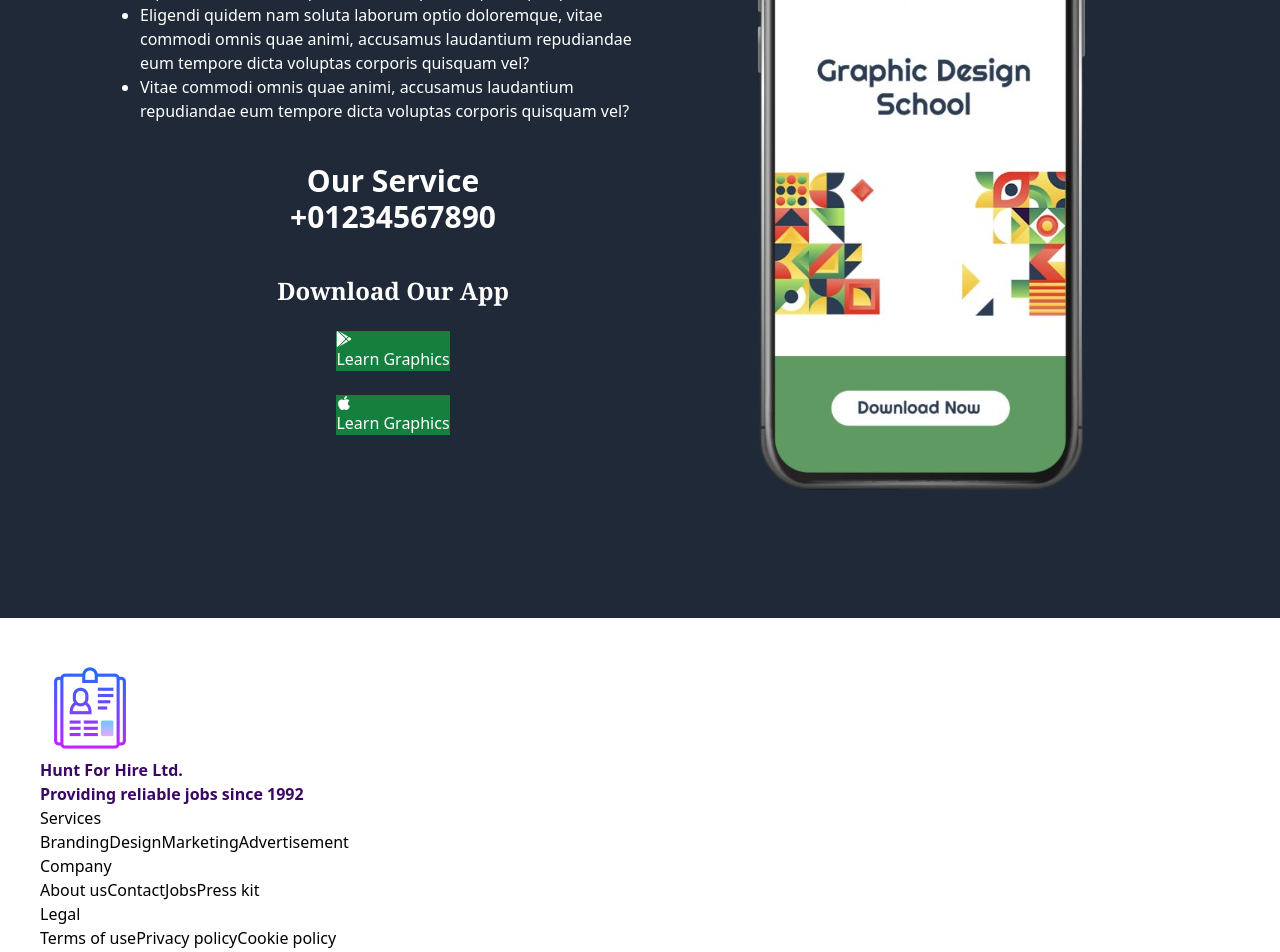
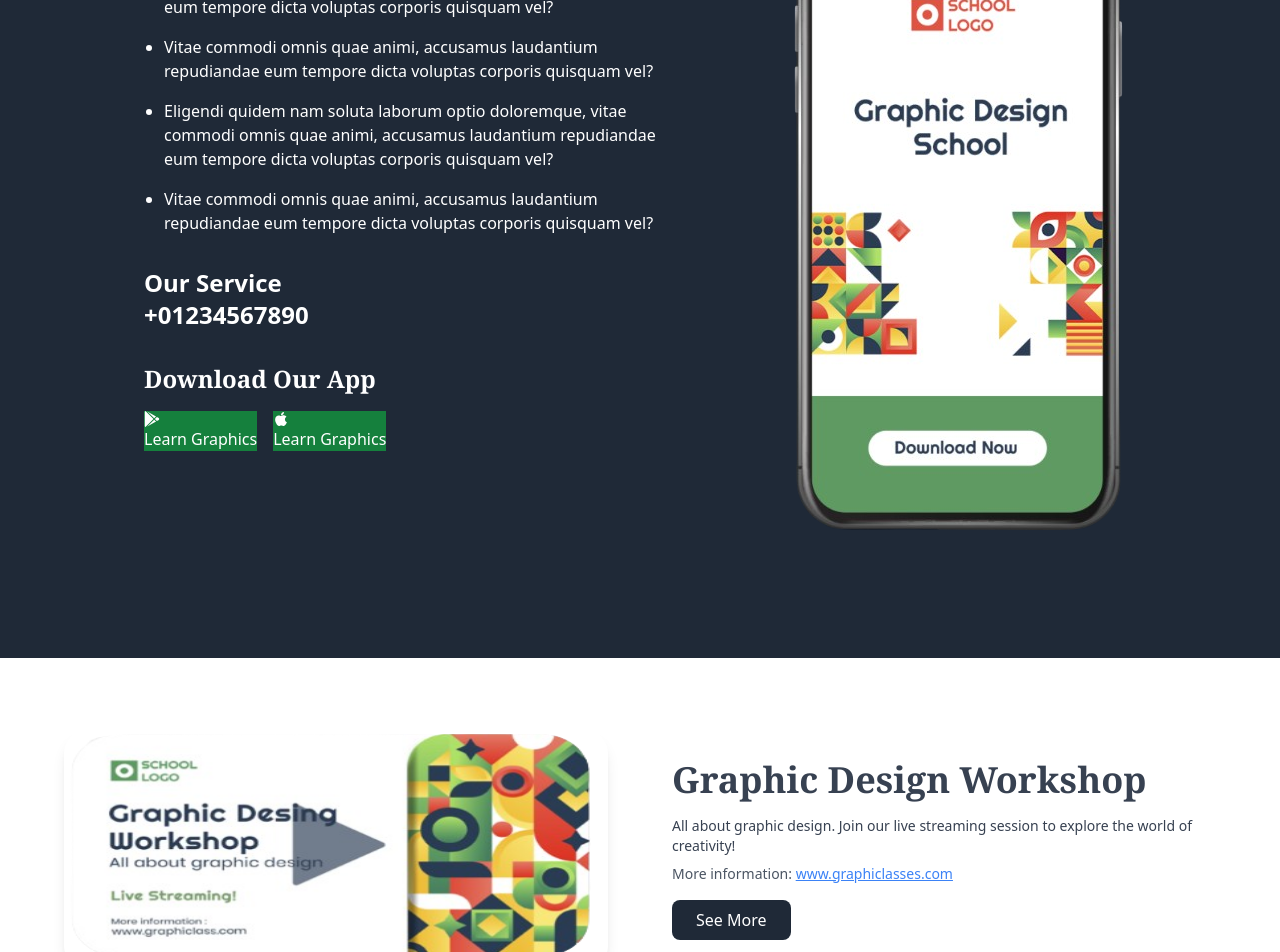
Before and after one commit to zannatin-tazri/Graphic-design-school-client, a React (Vite) app: page / in a window 1280 px wide. Shown: the part 3020-3972 px from the top of the page. Built offline with nearby package versions, Linux system fonts and the light colour scheme; no server answers.

Commit message:
Creativity section added

```diff
--- /dev/null
+++ b/src/pages/Home/Creativity.jsx
@@ -0,0 +1,28 @@
+import React from 'react';
+import videoimg from '../../assets/07.PNG';
+
+const Creativity = () => {
+    return (
+        <div className="flex flex-row gap-16 mx-auto px-16 h-96 items-center ">
+            <div className="w-1/2">
+                <a href="https://youtu.be/GQS7wPujL2k?si=wuSxVuDfktZwX9J3">
+                <img className="h-60 w-full rounded-3xl shadow-lg" src={videoimg} alt="Graphic Design Workshop" /></a>
+            </div>
+            <div className="w-1/2 text-gray-700">
+                <h2 className="text-4xl font-serif font-bold mb-4">Graphic Design Workshop</h2>
+                <p className="text-wrap text-sm">
+                    All about graphic design. Join our live streaming session to explore the world of creativity!
+                </p>
+                <p className="text-wrap text-sm text-gray-600 mt-2">
+                    More information: <a href="http://www.graphiclasses.com" className="text-blue-500 underline">www.graphiclasses.com</a>
+                </p>
+                <a href="https://youtu.be/GQS7wPujL2k?si=wuSxVuDfktZwX9J3"><button className="btn bg-gray-800 text-white px-6 py-2 mt-4 rounded-lg hover:bg-gray-900">
+                    See More
+                </button></a>
+
+            </div>
+        </div>
+    );
+};
+
+export default Creativity;
--- a/src/pages/Home/Home.jsx
+++ b/src/pages/Home/Home.jsx
@@ -4,6 +4,7 @@ import StudyGraphicDesign from './StudyGraphicDesign';
 import WorkGallery from './WorkGallery';
 import AboutUs from './AboutUs';
 import OnlineEducation from './OnlineEducation';
+import Creativity from './Creativity';
 
 
 const Home = () => {
@@ -14,6 +15,7 @@ const Home = () => {
            <WorkGallery></WorkGallery>
            <StudyGraphicDesign></StudyGraphicDesign>
            <OnlineEducation></OnlineEducation>
+           <Creativity></Creativity>
         </div>
     );
 };
--- a/src/pages/Home/OnlineEducation.jsx
+++ b/src/pages/Home/OnlineEducation.jsx
@@ -1,43 +1,49 @@
 import { FaGooglePlay } from "react-icons/fa";
 import { FaApple } from "react-icons/fa";
-
-import phoneimg from '../../assets/06.PNG'
+import phoneimg from '../../assets/06.PNG';
 
 const OnlineEducation = () => {
   return (
-        <div className='bg-gray-800  h-full p-32 text-white' >
-            <h1 className='text-6xl font-serif font-bold'>Online Education</h1>
+    <div className="bg-gray-800 text-white px-6 py-16 md:px-16 md:py-32">
+      <h1 className="text-4xl sm:text-5xl md:text-6xl font-serif font-bold text-center mb-10">
+        Online Education
+      </h1>
 
-            <div className='ps-3 flex gap-8 items-center'>
-            <div className='text-center w-1/2'>
-               <ul className='text-start'>
-                <li className='list-disc text-wrap'>Eligendi quidem nam soluta laborum optio doloremque, vitae commodi omnis quae animi, accusamus laudantium repudiandae eum tempore dicta voluptas corporis quisquam vel?</li>
-                <li className='list-disc text-wrap'>Vitae commodi omnis quae animi, accusamus laudantium repudiandae eum tempore dicta voluptas corporis quisquam vel?</li>
-                <li className='list-disc text-wrap'>Eligendi quidem nam soluta laborum optio doloremque, vitae commodi omnis quae animi, accusamus laudantium repudiandae eum tempore dicta voluptas corporis quisquam vel?</li>
-                <li className='list-disc text-wrap'>Vitae commodi omnis quae animi, accusamus laudantium repudiandae eum tempore dicta voluptas corporis quisquam vel?</li>
+      <div className="lg:ps-20 ps-0 flex flex-col-reverse lg:flex-row gap-8 items-center">
+        <div className="w-full lg:w-1/2 text-center lg:text-left">
+          <ul className="list-disc pl-5 space-y-4 text-sm sm:text-base text-left">
+            <li>Eligendi quidem nam soluta laborum optio doloremque, vitae commodi omnis quae animi, accusamus laudantium repudiandae eum tempore dicta voluptas corporis quisquam vel?</li>
+            <li>Vitae commodi omnis quae animi, accusamus laudantium repudiandae eum tempore dicta voluptas corporis quisquam vel?</li>
+            <li>Eligendi quidem nam soluta laborum optio doloremque, vitae commodi omnis quae animi, accusamus laudantium repudiandae eum tempore dicta voluptas corporis quisquam vel?</li>
+            <li>Vitae commodi omnis quae animi, accusamus laudantium repudiandae eum tempore dicta voluptas corporis quisquam vel?</li>
           </ul>
-               <div className='p-10 text-3xl font-semibold'>
-                <p >Our Service</p>
-               <p >+01234567890</p>
-               </div>
-               <div>
-                <h1 className='text-2xl font-serif font-bold'>Download Our App</h1>
-                <div>
-                <button className="text-white my-6 btn bg-green-700 border-none "> <FaGooglePlay />Learn Graphics</button> <br />
-                <button className="text-white btn bg-green-700 border-none "> <FaApple />Learn Graphics</button>
 
-
+          <div className="py-8 text-xl sm:text-2xl font-semibold">
+            <p>Our Service</p>
+            <p>+01234567890</p>
           </div>
 
+          <div>
+            <h2 className="text-xl sm:text-2xl font-serif font-bold mb-4">
+              Download Our App
+            </h2>
+            <div className="flex flex-col sm:flex-row sm:items-center sm:gap-4">
+              <button className="text-white mb-4 sm:mb-0 btn bg-green-700 border-none">
+                <FaGooglePlay className="mr-2" />
+                Learn Graphics
+              </button>
+              <button className="text-white btn bg-green-700 border-none">
+                <FaApple className="mr-2" />
+                Learn Graphics
+              </button>
             </div>
-
-
-            </div>
-            <div>
-              <img className='sm:ps-16 ' src={phoneimg}alt="" />
           </div>
         </div>
 
+        <div className="w-full lg:w-1/2 flex justify-center">
+          <img className="max-w-full h-auto" src={phoneimg} alt="Phone preview" />
+        </div>
+      </div>
     </div>
   );
 };
```
Lines whose indentation alone changed are shown as unchanged.
